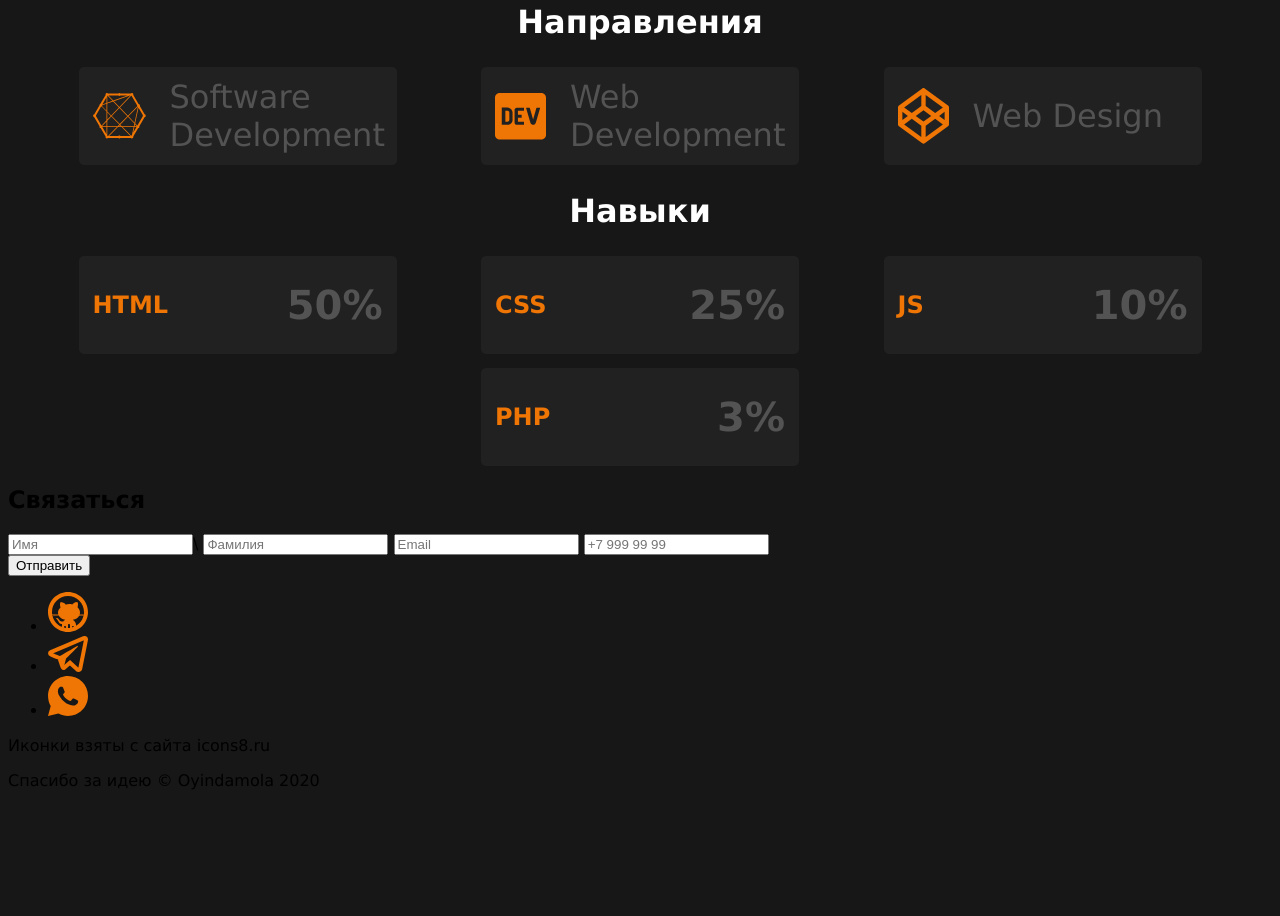
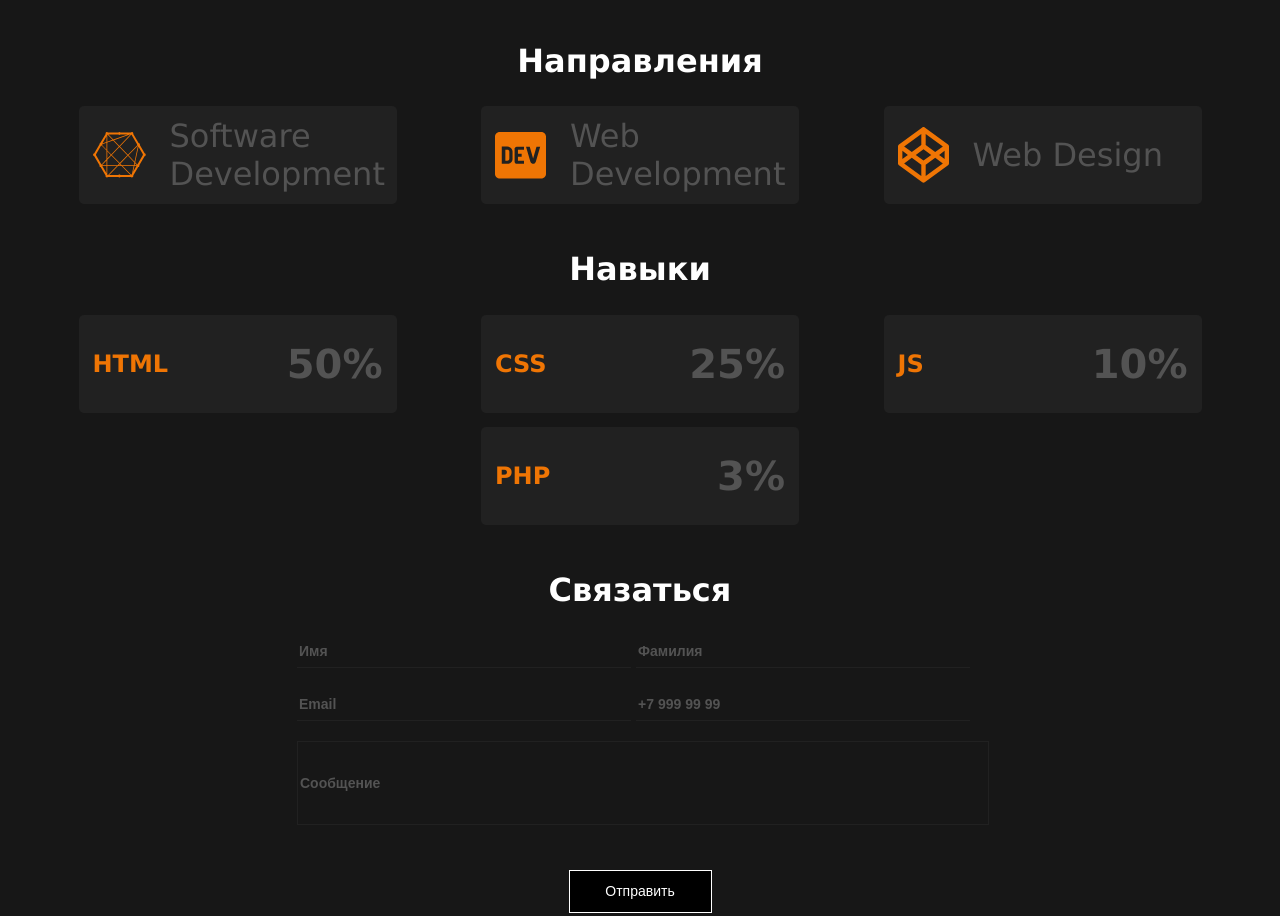
Before and after one commit to Bochanikita/portfolio-BocharovNS, a website: page source/index.html in a window 1280 px wide. Shown: the part 801-1717 px from the top of the page. Before the commit the page ends 1607 px from the top, so only its background shows below. Drawn offline with nearby package versions, Linux system fonts and the light colour scheme; files that its build step writes are made by us from their sources.

Commit message:
feat: add styles for mobile version: feedback, footer

```diff
--- a/source/index.html
+++ b/source/index.html
@@ -104,17 +104,20 @@
         </section>
         <section class="feedback">
             <h2 class="feedback__title">Связаться</h2>
+            <div class="content">
                 <form class="feedback__form" action="">
-                <input class="feedback__input" type="text" placeholder="Имя">\
+                    <input class="feedback__input" type="text" placeholder="Имя">
                     <input class="feedback__input" type="text" placeholder="Фамилия">
                     <input class="feedback__input" type="email" placeholder="Email">
                     <input class="feedback__input" type="tel" placeholder="+7 999 99 99">
+                    <input class="feedback__input feedback__input_message" type="text" placeholder="Сообщение">
                 </form>
                 <button class="feedback__submit" type="submit">Отправить</button>
+            </div>
         </section>
     </main>
     <footer class="footer">
-        <ul class="footer__social">
+        <ul class="footer__social-list">
             <li class="footer__item">
                 <a href="">
                     <img src="img/github-icon.svg" alt="">
--- a/source/scss/about.scss
+++ b/source/scss/about.scss
@@ -1,6 +1,7 @@
 @import 'color-var', 'fonts-var';
 
 .about {
+    margin-top: 46px;
 }
 .about__title {
     font-size: 32px;
--- a/source/scss/dirrection.scss
+++ b/source/scss/dirrection.scss
@@ -1,6 +1,7 @@
 @import 'color-var', 'fonts-var';
 
 .dirrection {
+    margin-top: 46px;
 }
 .dirrection__title {
     font-size: 32px;
--- /dev/null
+++ b/source/scss/feedback.scss
@@ -0,0 +1,56 @@
+@import 'color-var', 'fonts-var';
+
+.feedback {
+    margin-top: 46px;
+}
+.feedback__title {
+    font-size: 32px;
+    line-height: auto;
+    font-weight: 700;
+    color: $main-white;
+    text-align: center;
+}
+.feedback__form {
+    max-width: 686px;
+    margin: 0 auto;
+}
+.feedback__input {
+    min-width: 330px;
+    height: 30px;
+
+    margin-bottom: 20px;
+
+    background-color: $main-bg;
+    border: none;
+    border-bottom: 1px solid $spec-grey;
+}
+.feedback__input_message {
+    width: 100%;
+    height: 80px;
+
+    border: 1px solid $spec-grey;
+}
+
+.feedback__input::placeholder {
+    font-size: 14px;
+    line-height: auto;
+    font-weight: 700;
+    color: $text-grey;
+}
+
+.feedback__submit {
+    display: block;
+    width: 143px;
+    background-color: $main-black;
+    border: 1px solid $main-white;
+
+    padding-top: 12px;
+    padding-bottom: 13px;
+    margin: 0 auto;
+    margin-top: 25px;
+
+    color: $main-white;
+    font-size: 14px;
+    line-height: auto;
+    text-align: center;
+}
--- /dev/null
+++ b/source/scss/footer.scss
@@ -0,0 +1,27 @@
+@import 'color-var', 'fonts-var';
+
+.footer {
+    margin-top: 46px;
+}
+.footer__social-list {
+    list-style: none;
+
+    display: flex;
+    justify-content: space-between;
+    width: 244px;
+
+    margin: 0 auto;
+    padding: 0;
+}
+.footer__item {
+}
+.footeer__copyright {
+    margin-top: 22px;
+}
+.footer__text {
+    font-size: 14px;
+    line-height: auto;
+    font-weight: 400;
+    color: $text-grey;
+    text-align: center;
+}
--- a/source/scss/skills.scss
+++ b/source/scss/skills.scss
@@ -1,6 +1,7 @@
 @import 'color-var', 'fonts-var';
 
 .skills {
+    margin-top: 46px;
 }
 .skills__title {
     font-size: 32px;
--- a/source/scss/style.scss
+++ b/source/scss/style.scss
@@ -1,4 +1,4 @@
-@import 'color-var', 'fonts-var', 'header', 'intro', 'about', 'dirrection', 'skills';
+@import 'color-var', 'fonts-var', 'header', 'intro', 'about', 'dirrection', 'skills', 'feedback', 'footer';
 
 .page {
     min-width: 380px;
```
Lines whose indentation alone changed are shown as unchanged.
